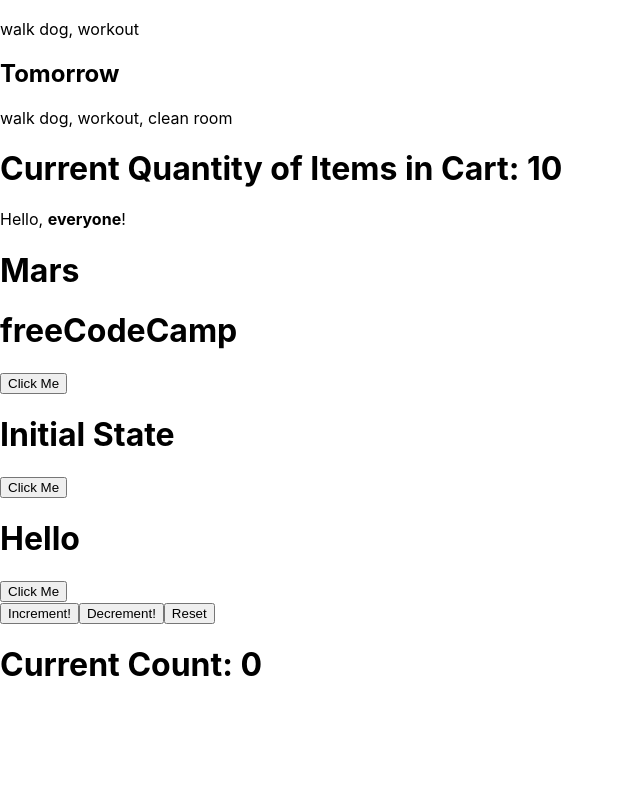
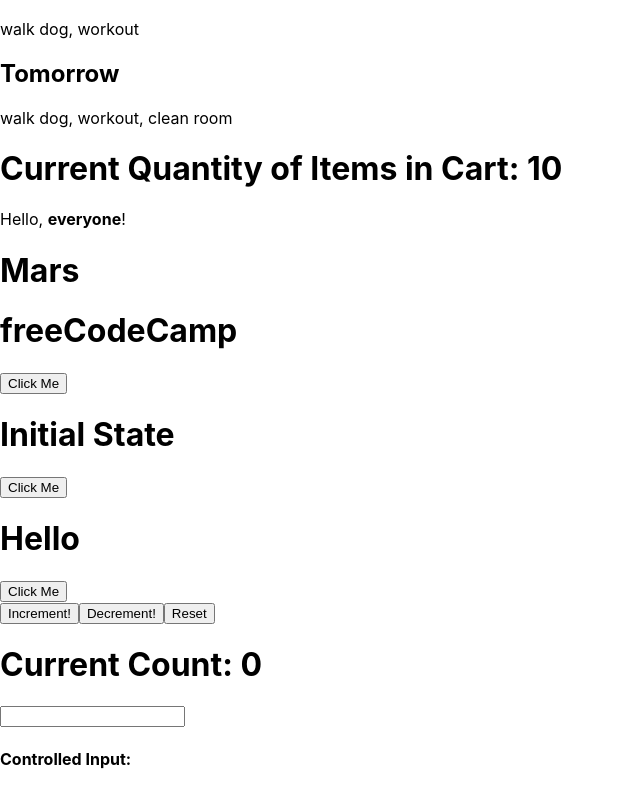
Before and after one commit to mars-rei/freecodecamp, a React (Create React App) app in the folder frontEndDevelopmentLibraries/4-react/: page / in a window 1280 px wide. Shown: the part 643-1433 px from the top of the page, without its empty margins (0-640 px from the left). Before the commit the page ends 1348 px from the top, so only its background shows below. Built offline with nearby package versions, Linux system fonts and the light colour scheme.

Commit message:
lesson 28

```diff
--- a/frontEndDevelopmentLibraries/4-react/src/App.js
+++ b/frontEndDevelopmentLibraries/4-react/src/App.js
@@ -311,7 +311,7 @@
     }
   }
 
-
+  // lesson 27
   class Counter extends React.Component {
     constructor(props) {
       super(props);
@@ -351,6 +351,32 @@
   };
 
 
+  // lesson 28
+  class ControlledInput extends React.Component {
+    constructor(props) {
+      super(props);
+      this.state = {
+        input: ''
+      };
+      this.handleChange = this.handleChange.bind(this);
+    }
+    handleChange(event) {
+      this.setState({
+        input: event.target.value
+      });
+    }
+    render() {
+      return (
+        <div>
+          <input value = {this.state.input} onChange={this.handleChange}/>
+          <h4>Controlled Input:</h4>
+          <p>{this.state.input}</p>
+        </div>
+      );
+    }
+  };
+
+
   return (
     <div>
       {JSX}
@@ -381,6 +407,8 @@
       <ToggleState />
 
       <Counter />
+
+      <ControlledInput />
     </div>
   );
 }
```
